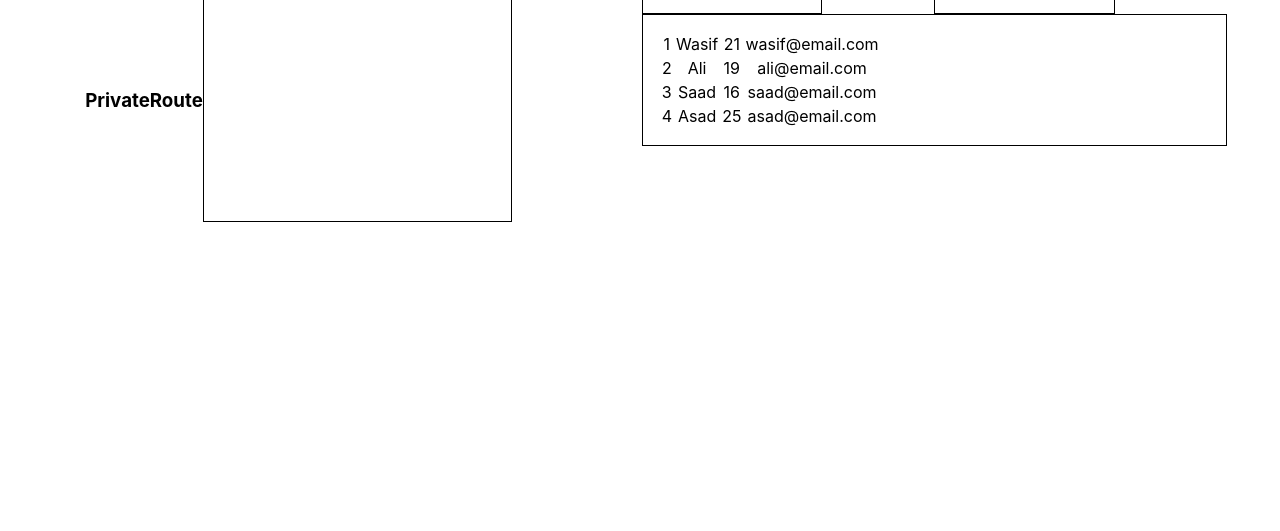
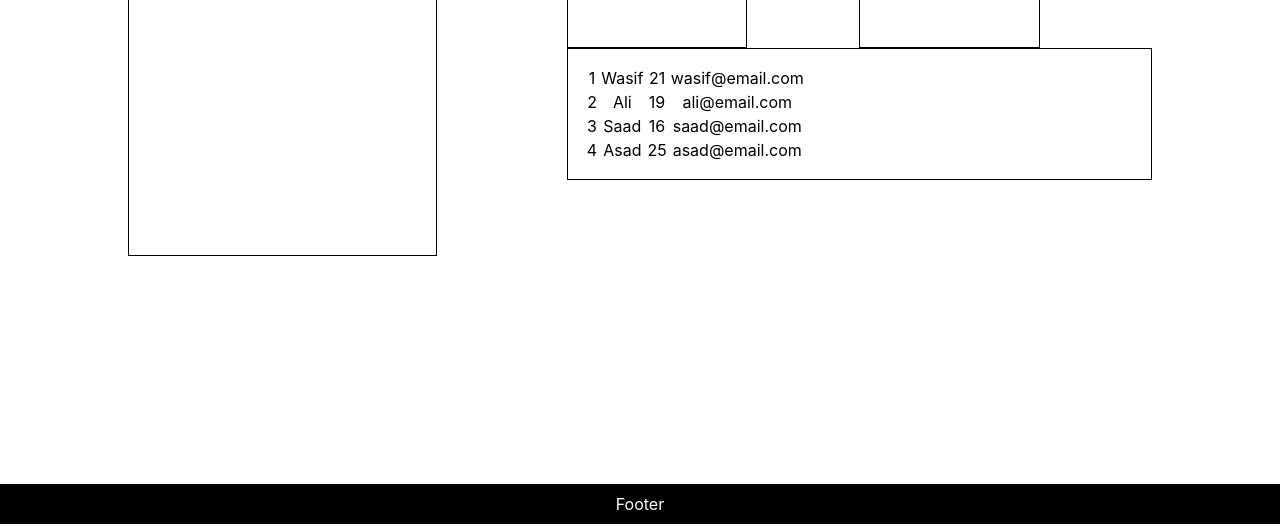
Before and after one commit to SHUBV92/dashboards, a React (Create React App) app: page /dashboard in a window 1280 px wide. Shown: the part 276-807 px from the top of the page. Built offline with nearby package versions, Linux system fonts and the light colour scheme; no server answers.

Commit message:
Update: Layout of the application

```diff
--- a/package.json
+++ b/package.json
@@ -17,6 +17,7 @@
     "react": "^17.0.2",
     "react-dom": "^17.0.2",
     "react-redux": "^7.2.6",
+    "react-router-dom": "^6.0.2",
     "react-scripts": "4.0.3",
     "redux": "^4.1.2",
     "styled-components": "^5.3.3",
--- a/src/App.css
+++ b/src/App.css
@@ -1,58 +1,22 @@
 .App {
   display: flex;
-  width: 100%;
-  height: 100%;
+  width: 100vw;
+  height: 100vh;
   text-align: center;
   justify-content: center;
   align-items: center;
-  margin: 1rem;
 }
 
-.info-panel {
-  border: 1px solid;
-  top: 0;
-  left: 0;
-  height: 100vh;
-  width: 30vw;
-  padding-top: 5rem;
+.body {
+  padding-top: 60px;
+  padding-bottom: 40px;
 }
 
-.allocation-info-panel {
-  height: 10rem;
-  padding: 1rem;
-  border: 1px solid;
-  width: 50%;
+.footer {
+  width: 100%;
+  position: fixed;
+  padding: 10px;
+  bottom: 0;
+  background-color: black;
+  color: white;
 }
-
-.performance-panel {
-  height: 10rem;
-  padding: 1rem;
-  border: 1px solid;
-  width: 50%;
-}
-
-.positions {
-  padding: 1rem;
-  border: 1px solid;
-}
-
-.tools-container {
-  display: flex;
-  flex-direction: column;
-  width: 100vw;
-
-  @media only screen and (max-width: 600px) {
-    display: flex;
-    flex-direction: column;
-  }
-}
-
-.tools-2-container {
-  display: flex;
-  flex-direction: row;
-
-  @media only screen and (max-width: 600px) {
-    display: flex;
-    flex-direction: column;
-  }
-}
--- a/src/App.tsx
+++ b/src/App.tsx
@@ -4,19 +4,14 @@ import './App.css';
 import PrivateRoutesContainer from './containers/PrivateRoutesContainer/PrivateRoutesContainer';
 import NavBar from './containers/NavBar/NavBar';
 import useData from './hooks/useData';
-import {
-  BrowserRouter as Router,
-  Routes,
-  Route,
-  useParams,
-  Navigate,
-} from 'react-router-dom';
+import { BrowserRouter as Router, Routes, Route } from 'react-router-dom';
 import Dashboard from './containers/Dashboard/Dashboard';
 import Home from './containers/Home/Home';
 import Login from './containers/Login/Login';
+import Footer from './containers/Footer/Footer';
 
 function App() {
-  const [isLoggedIn, setIsLoggedIn] = useState(true);
+  const [isLoggedIn, setIsLoggedIn] = useState(false);
   const [loading, data] = useData(
     'https://jsonplaceholder.typicode.com/todos/1'
   );
@@ -28,6 +23,7 @@ function App() {
     <Router>
       <div className='App'>
         <NavBar />
+        <div className='body'>
           {isLoggedIn && <PrivateRoutesContainer isLoggedIn={isLoggedIn} />}
           <Routes>
             <Route path='/login' element={<Login />} />
@@ -35,6 +31,10 @@ function App() {
             <Route path='/' element={<Home />} />
           </Routes>
         </div>
+        <div className='footer'>
+          <Footer />
+        </div>
+      </div>
     </Router>
   );
 }
```
Lines whose indentation alone changed are shown as unchanged.
